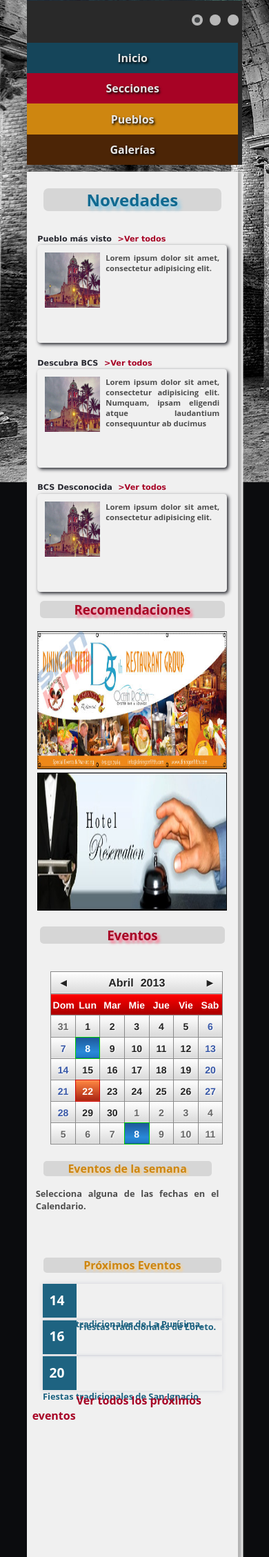
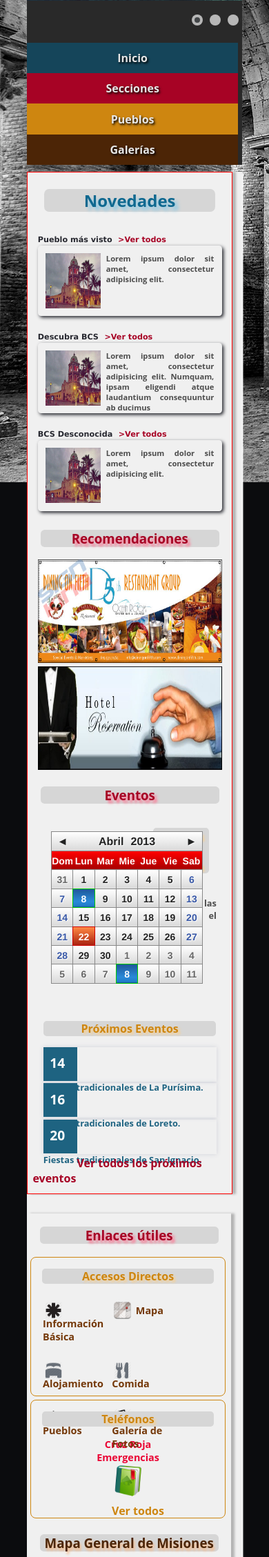
Before and after one commit to adam34/Pueblos-Fundacionales, a Django app: page / in a window 390 px wide; the page is wider, and only the part inside the window is pictured. Shown: the part 501-2758 px from the top of that part at 69% size. Run offline with Django 3.2, Linux system fonts and the light colour scheme; some libraries are stand-ins or nearby versions.

Commit message:
Responsive hasta 768px

```diff
--- a/principal/static/css/estilos.css
+++ b/principal/static/css/estilos.css
@@ -342,7 +342,7 @@ nav li.menu a:hover {
 }
 .contenedor {
   background: #f0f0f0;
-  height: 1700px;
+  height: auto;
   margin: 0.6em auto;
   -ms-box-shadow: 0.1em 0.1em 0.1em #fff;
   -moz-box-shadow: 0.1em 0.1em 0.1em #fff;
@@ -723,7 +723,7 @@ nav li.menu a:hover {
   font-weight: bold;
   text-shadow: 0 0.1em 0.2em #1e6381;
 }
-/* Media queries 320 480 600 768 1024 1200 */
+/*  queries 320 480 600 768 1024 1200 */
 @media screen and (max-width: 1200px) {
   footer {
     background: #a70325;
@@ -851,7 +851,7 @@ nav li.menu a:hover {
     width: 95%;
   }
   .contenedor {
-    height: 2420px;
+    height: auto;
   }
   .contenido {
     margin-bottom: 4em;
@@ -899,7 +899,7 @@ nav li.menu a:hover {
     margin-left: 2em;
   }
   .menu-lateral {
-    width: 42%;
+    max-width: 42%;
   }
   .menu-lateral,
   .principal {
@@ -998,44 +998,113 @@ nav li.menu a:hover {
     padding: 0.8em;
     width: 19%;
   }
-  nav li.menu:first-child:hover {
-    font-size: 1em;
-    font-weight: bold;
-    -ms-transition: all 1s ease-out;
-    -moz-transition: all 1s ease-out;
-    -o-transition: all 1s ease-out;
-    -webkit-transition: all 1s ease-out;
-    transition: all 1s ease-out;
+  #map_canvas {
+    max-width: 40%;
   }
-  nav li.menu:nth-child(2):hover {
-    font-size: 1em;
-    font-weight: bold;
-  }
-  nav li.menu:nth-child(3):hover {
-    font-size: 1em;
-    font-weight: bold;
-  }
-  nav li.menu:nth-child(4):hover {
-    font-size: 1em;
-    font-weight: bold;
+  #more-info {
+    height: auto;
+    width: 35%;
   }
   .buscar {
     width: 30%;
   }
+  .calendario-eventos {
+    width: 55%;
+  }
+  .calendario-notas {
+    height: 140px;
+    width: 40%;
+  }
+  .calendario-notas p {
+    font-size: 0.8em;
+    font-weight: bold;
+    margin: 0 0.4em;
+    text-align: justify;
+  }
+  .contenido {
+    margin-bottom: 0.5em;
+  }
+  .contenido p {
+    -ms-border-radius: 0.4em;
+    -moz-border-radius: 0.4em;
+    -webkit-border-radius: 0.4em;
+    -o-border-radius: 0.4em;
+    border-radius: 0.4em;
+    height: 80px;
+  }
+  .contenedor {
+    height: auto;
+  }
+  .enlaces-utiles {
+    height: 200px;
+    width: 95%;
+  }
+  .enlaces-utiles p {
+    margin-left: 1.2em;
+    max-width: 28%;
+  }
+  .enlaces-utiles p img {
+    margin: 0.2em;
+  }
   .esp,
   .eng {
-    max-width: 29%;
-    width: 28%;
+    max-width: 30%;
+    width: 29.5%;
+  }
+  .eventos {
+    height: 300px;
+  }
+  .eventos input[type="text"] {
+    margin-left: 2em;
+    width: 220px;
   }
   .logotipo {
     height: 45px;
     width: 45px;
   }
   .menu-lateral {
-    max-width: 98%;
+    margin-top: 1em;
+    height: auto;
+    max-width: 95%;
+  }
+  .materiales a {
+    margin: 0 auto;
+  }
+  .multimedia {
+    height: 280px;
+  }
+  .multimedia p.multi {
+    text-align: center;
+  }
+  .multimedia span a {
+    margin-left: 5em;
   }
   .principal {
-    max-width: 98%;
+    border: thin solid #f00;
+    height: 1480px;
+    margin-bottom: 0.8em;
+    max-width: 95%;
+  }
+  .recomendaciones img {
+    height: 150px;
+    width: 90%;
+  }
+  .relatos,
+  .materiales {
+    display: inline-block;
+    height: 250px;
+    margin-bottom: 2.2em;
+    vertical-align: top;
+    width: 43%;
+  }
+  .telefonos {
+    height: 170px;
+    margin: 0.3em;
+    width: 95%;
+    text-align: center;
+  }
+  .telefonos span a {
+    color: #ce8610;
   }
   .titulo {
     font-size: 1.2em;
--- a/principal/static/css/estilos.styl
+++ b/principal/static/css/estilos.styl
@@ -214,7 +214,7 @@ nav
 
 .contenedor
 	background darken(blanco, 6%)
-	height 1700px
+	height auto
 	margin .6em auto
 	sombras-caja(.1em .1em .1em blanco)
 
@@ -490,7 +490,7 @@ nav
 	font-size 2em
 	text-shadow 0 .1em .2em azul
 
-/* Media queries 320 480 600 768 1024 1200 */
+/*  queries 320 480 600 768 1024 1200 */
 @media screen and (max-width: 1200px)
 	footer
 		background rojizo
@@ -593,7 +593,8 @@ nav
 		margin-bottom 0
 		width 95%
 	.contenedor
-		height 2420px
+		height auto
+
 	.contenido
 		margin-bottom 4em
 		p
@@ -626,7 +627,7 @@ nav
 		a
 			margin-left 2em
 	.menu-lateral
-		width 42%
+		max-width 42%
 	.menu-lateral, .principal
 		height 2200px
 
@@ -706,27 +707,94 @@ nav
 			font-size 1em
 			padding .8em
 			width 19%
-			&:first-child:hover
-				font-size 1em
-				transicion()
-			&:nth-child(2):hover
-				font-size 1em
-			&:nth-child(3):hover
-				font-size 1em
-			&:nth-child(4):hover
-				font-size 1em
+	#map_canvas
+		max-width 40%
+	#more-info
+		height auto
+		width 35%
 	.buscar
 		width 30%
+
+	.calendario-eventos
+		width 55%
+
+	.calendario-notas
+		height 140px
+		width 40%
+		p
+			font-size .8em
+			margin 0 .4em
+			text-align justify
+	.contenido
+		margin-bottom .5em
+		p
+			bordes(.4em)
+			height 80px
+	.contenedor
+		height auto
+	.enlaces-utiles
+		height 200px
+		width 95%
+		p
+			margin-left 1.2em
+			max-width 28%
+			img
+				margin .2em
 	.esp, .eng
-		max-width 29%
-		width 28%
+		max-width 30%
+		width 29.5%
+	.eventos
+		height 300px
+		input[type="text"]
+			margin-left 2em
+			width 220px
 	.logotipo
 		height 45px
 		width 45px
+
 	.menu-lateral
-		max-width 98%
+		margin-top 1em
+		height auto
+		max-width 95%
+
+	.materiales
+		a
+			margin 0 auto
+
+	.multimedia
+		height 280px
+		p.multi
+			text-align center
+		span
+			a
+				margin-left 5em
+
 	.principal
-		max-width 98%
+		border thin solid red
+		height 1480px
+		margin-bottom .8em
+		max-width 95%
+	.recomendaciones
+		img
+			height 150px
+			width 90%
+
+	.relatos, .materiales
+		display inline-block
+		height 250px
+		margin-bottom 2.2em
+		vertical-align top
+		width 43%
+	.telefonos
+		height 170px
+		margin .3em
+		width 95%
+		text-align center
+		span
+
+			a
+				color amarillo
+
 	.titulo
 		font-size 1.2em
 		width 40%
--- a/principal/templates/index.html
+++ b/principal/templates/index.html
@@ -326,7 +326,7 @@
 					<br/><br/>
 					Ven y conoce los aspectos audiovisuales de nuestros Pueblos Fundacionales.
 				</p>
-				<p>
+				<p class="multi">
 					<a href="#" title="Audio">
 						<img src="/static/img/audio.png" alt="" >
 					</a>
```
